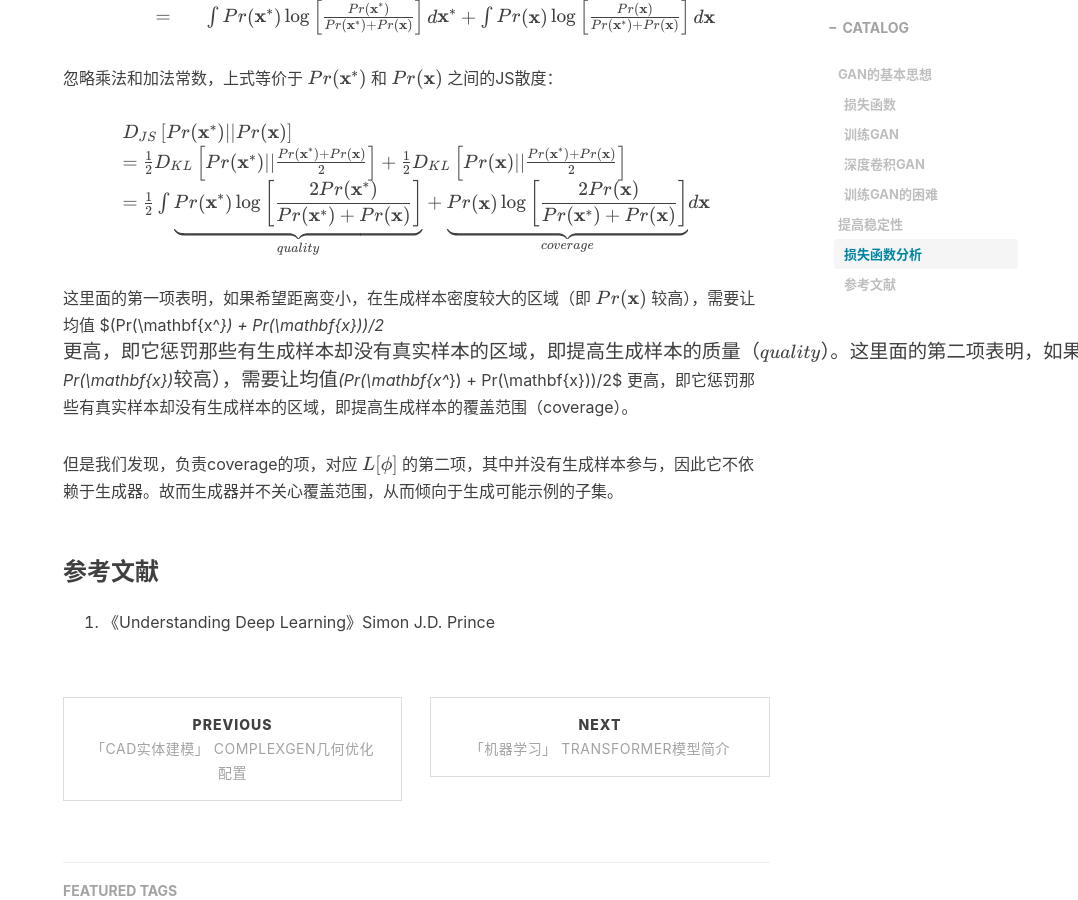
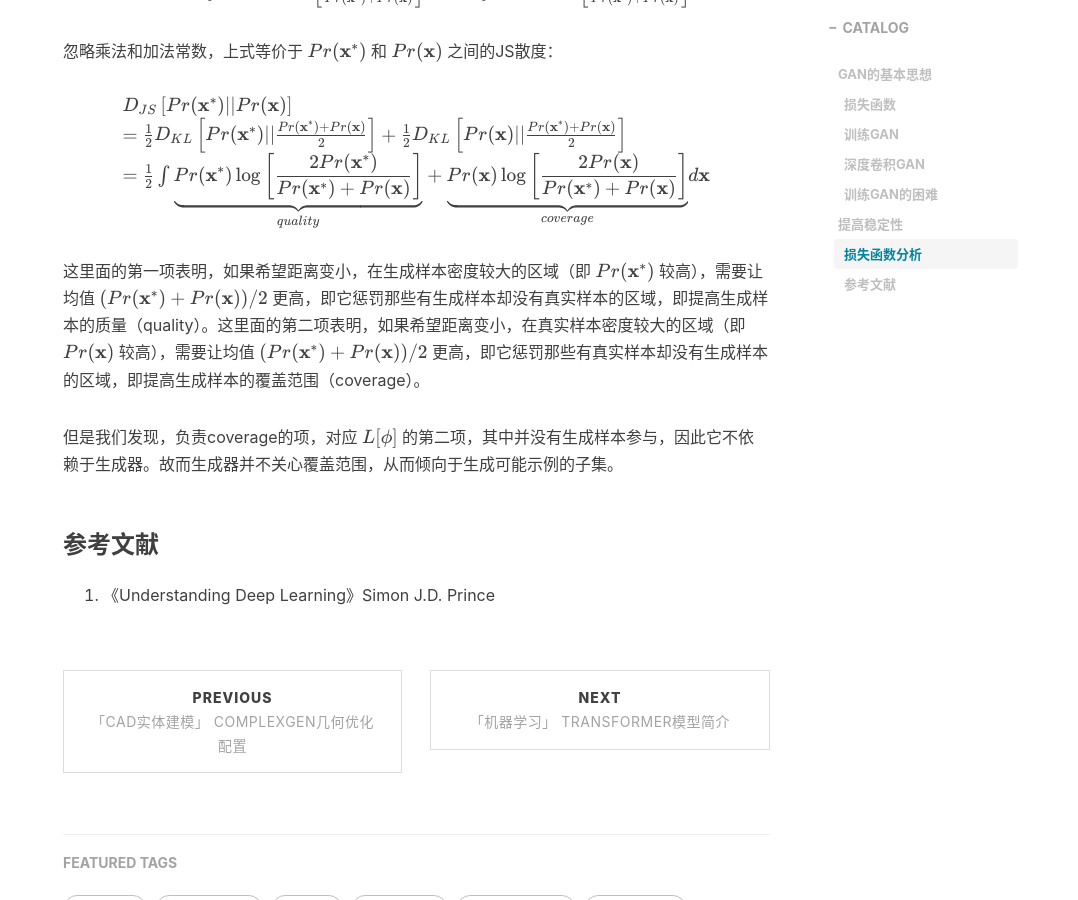
Before and after one commit to Mingyu-Zheng/mingyu-zheng.github.io, a Jekyll site: the page built from _posts/machine-learning/2023-02-19-「机器学习」生成对抗网络.md, in a window 1280 px wide and 900 px high, scrolled down 5938 px. Shown: the whole window, without its empty margins (202-1280 px from the left). Built offline with Jekyll 4.4.1, drawn with Linux system fonts in a browser that asks for light colours; nearby versions of some CDN libraries; comment, search, counter and statistics services are not loaded; some of the changed text lies outside the part shown.

Commit message:
for the format

```diff
--- a/_posts/machine-learning/2023-02-19-「机器学习」生成对抗网络.md
+++ b/_posts/machine-learning/2023-02-19-「机器学习」生成对抗网络.md
@@ -16,7 +16,7 @@ tags:
 
 # GAN的基本思想
 
-设训练数据为 $\{ \mathbf{x_i} \} $，我们的目的是生成新的样本 $\{ \mathbf{x_i^*} \} $，使得新样本和原始数据无法分辨。一个新样本 $\mathbf{x}_{j}^{*}$ 的生成过程大致为，首先从简单的基本分布（如标准正态分布）中选择一个隐变量（latent variable）$\mathbf{z}_j$ ，然后放到网络中得到 $\mathbf{x^*=g[z_j,\theta]}$ ，其中 $\mathbf{\theta}$ 是网络参数。这个网络即生成器（generator），网络学习的目标是找到最好的 $\mathbf{\theta}$ ，使得生成的样本看起来和真实原始数据非常相似。
+设训练数据为 $\{ \mathbf{x_i} \} $，我们的目的是生成新的样本 $\{ \mathbf{x_i^{\ast}} \} $ ，使得新样本和原始数据无法分辨。一个新样本 $\mathbf{x}_{j}^{\ast}$ 的生成过程大致为，首先从简单的基本分布（如标准正态分布）中选择一个隐变量（latent variable）$\mathbf{z}_j$ ，然后放到网络中得到 $\mathbf{x^{\ast}=g[z_j,\theta]}$ ，其中 $\mathbf{\theta}$ 是网络参数。这个网络即生成器（generator），网络学习的目标是找到最好的 $\mathbf{\theta}$ ，使得生成的样本看起来和真实原始数据非常相似。
 
 GAN对相似度的评价方式是，能否将生成的结果和原始真值区分开来。为了这个目的，我们引入第二个网络 $f[\bullet , \phi]$ ，此网络即判别器（discriminator），其中 $\phi$ 为网络参数。这个网络的目标是将输入分类为是一个真实样本还是生成结果。如果我们已经无法区分，那么我们可以说生成的样本是成功的。如果仍然可以区分，那么判别器将会提供一个信号来提高生成效果。
 
@@ -193,7 +193,7 @@ D_{JS}\left[Pr(\mathbf{x}^*)||Pr(\mathbf{x}) \right] \\
 $$
 
 
-这里面的第一项表明，如果希望距离变小，在生成样本密度较大的区域（即 $ Pr( \mathbf{x} )$ 较高），需要让均值 $(Pr(\mathbf{x^*}) + Pr(\mathbf{x}))/2$ 更高，即它惩罚那些有生成样本却没有真实样本的区域，即提高生成样本的质量（quality）。这里面的第二项表明，如果希望距离变小，在真实样本密度较大的区域（即 $Pr(\mathbf{x})$ 较高），需要让均值 $(Pr(\mathbf{x^*}) + Pr(\mathbf{x}))/2$ 更高，即它惩罚那些有真实样本却没有生成样本的区域，即提高生成样本的覆盖范围（coverage）。
+这里面的第一项表明，如果希望距离变小，在生成样本密度较大的区域（即 $ Pr( \mathbf{x^{\ast}} )$ 较高），需要让均值 $(Pr(\mathbf{x^{\ast}}) + Pr(\mathbf{x}))/2$ 更高，即它惩罚那些有生成样本却没有真实样本的区域，即提高生成样本的质量（quality）。这里面的第二项表明，如果希望距离变小，在真实样本密度较大的区域（即 $Pr(\mathbf{x})$ 较高），需要让均值 $(Pr(\mathbf{x^{\ast}}) + Pr(\mathbf{x}))/2$ 更高，即它惩罚那些有真实样本却没有生成样本的区域，即提高生成样本的覆盖范围（coverage）。
 
 但是我们发现，负责coverage的项，对应 $L[\phi]$ 的第二项，其中并没有生成样本参与，因此它不依赖于生成器。故而生成器并不关心覆盖范围，从而倾向于生成可能示例的子集。
 
```
